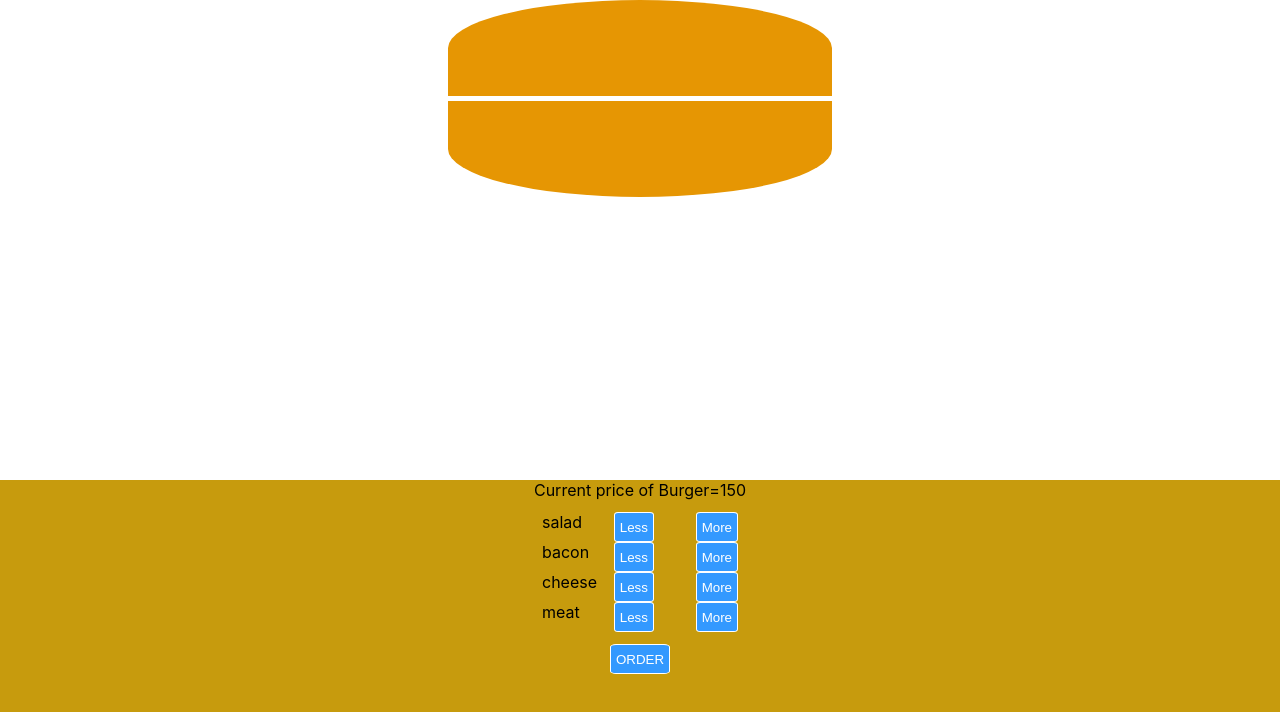
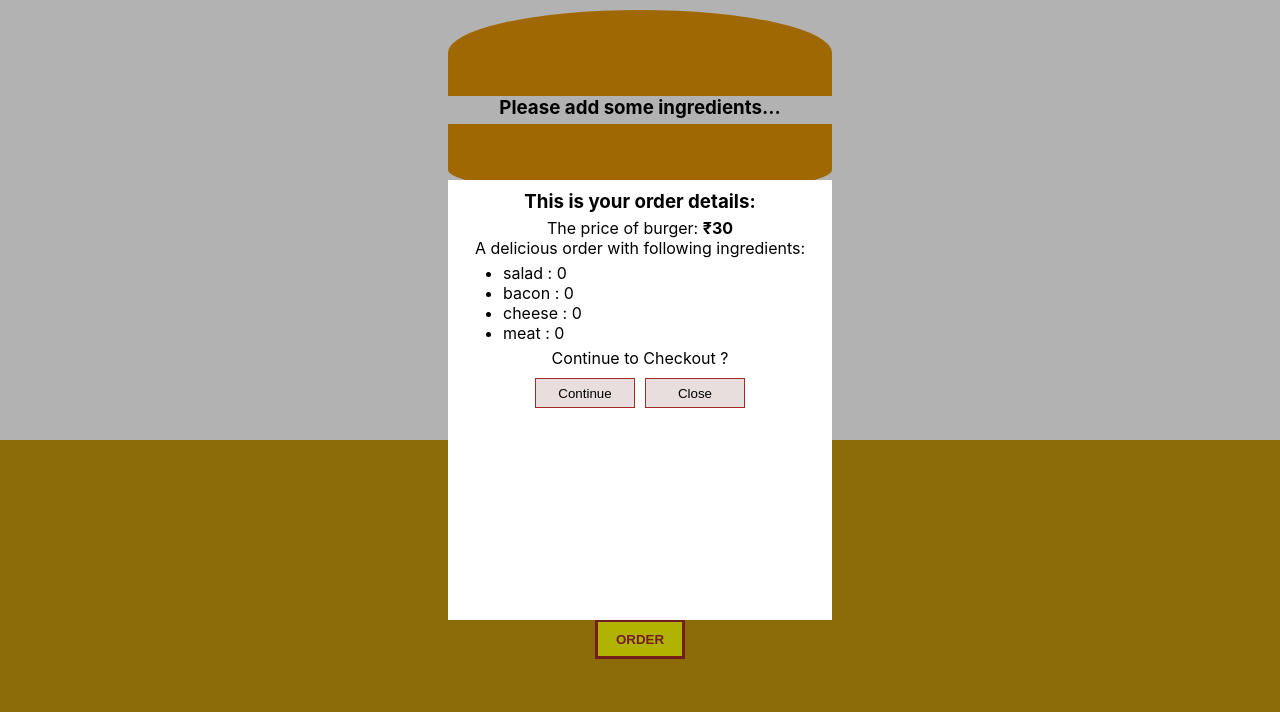
Before and after one commit to meghna2808/my-react-app, a React (Create React App) app: page / in a window 1280 px wide. Both pictures are taken after a click on the button "ORDER". Shown: the top 712 px of the page. Built offline with nearby package versions, Linux system fonts and the light colour scheme.

Commit message:
completed basic burger builder app

```diff
--- a/src/BurgerBuilder/BuildControls/BuildControls.css
+++ b/src/BurgerBuilder/BuildControls/BuildControls.css
@@ -1,5 +1,5 @@
 .build-container-div{
-    height: 40%;
+    height: 45%;
     width: 100%;
     background-color: rgb(199, 155, 13);
 }
@@ -8,12 +8,14 @@
     padding: 2px;
     margin: 10px auto;
     /* margin: auto; */
-    width: 200px;
+    width: 170px;
 }
 .element-div{
     display: flex;
     justify-content: space-between;
+    margin:3px;
 }
 .control-label{
-    width: 30px;
+    width: 60px;
+    text-align: left;
 }
--- a/src/BurgerBuilder/BuildControls/BuildControls.js
+++ b/src/BurgerBuilder/BuildControls/BuildControls.js
@@ -6,14 +6,14 @@ import "./BuildControls.css"
 function BuildControls(props) {
     // const ingredients=["Salad","Bacon","Cheese","Meat"];
     const increaseIngredient = (type) => {
-        const newIngredients = {...props.ingredients};
-        newIngredients[type]= newIngredients[type]+1;
+        const newIngredients = { ...props.ingredients };
+        newIngredients[type] = newIngredients[type] + 1;
         props.updateIngredients(newIngredients);
 
     }
     const decreaseIngredient = (type) => {
-        const newIngredients = {...props.ingredients};
-        newIngredients[type]= newIngredients[type]-1;
+        const newIngredients = { ...props.ingredients };
+        newIngredients[type] = newIngredients[type] - 1;
         props.updateIngredients(newIngredients);
 
     }
@@ -25,9 +25,9 @@ function BuildControls(props) {
                     Object.keys(props.ingredients).map((element, i) => {
                         return (
                             <div className="element-div" key={i}>
-                                <div className="control-label">{element}</div>
-                                <Button onClick={() => { decreaseIngredient(element) }}>Less</Button>
-                                <Button onClick={() => { increaseIngredient(element) }}>More</Button>
+                                <div className="control-label">{element.toUpperCase()}</div>
+                                <Button customClassName="build-control-btn" disabled={props.ingredients[element] === 0} onClick={() => { decreaseIngredient(element) }}>Less</Button>
+                                <Button customClassName="build-control-btn" onClick={() => { increaseIngredient(element) }}>More</Button>
                             </div>
                         )
                     })
@@ -38,9 +38,9 @@ function BuildControls(props) {
     return (
         <div className="build-container-div">
             <div>
-                <p>Current price of Burger=150</p>
+                <p>Current price of Burger: <strong>₹{props.totalPrice}</strong></p>
                 {ingredientsControl()}
-                <Button>ORDER</Button>
+                <Button customClassName="order-btn" onClick={props.onOrderClick}>ORDER</Button>
 
             </div>
 
--- a/src/BurgerBuilder/Burger/Burger.css
+++ b/src/BurgerBuilder/Burger/Burger.css
@@ -1,5 +1,7 @@
 .burger-container-div{
-    height: 60%;
+    padding-top: 10px;
+    height: 55%;
     background-color: white;
     width: 100%;
+    overflow-y: scroll;
 }
--- a/src/BurgerBuilder/Burger/Burger.js
+++ b/src/BurgerBuilder/Burger/Burger.js
@@ -23,6 +23,7 @@ function Burger(props) {
         <div className="burger-container-div">
             <BurgerIngredient type="top-bread" />
             {showBurgerIngredients()}
+            {showBurgerIngredients().length === 0 ? <h3>Please add some ingredients...</h3> : null}
             <BurgerIngredient type="bottom-bread" />
         </div>
     );
--- a/src/BurgerBuilder/Burger/BurgerIngredient/BurgerIngredient.css
+++ b/src/BurgerBuilder/Burger/BurgerIngredient/BurgerIngredient.css
@@ -7,19 +7,19 @@
 
 }
 .bottom-bread{
-    height:20%;
+    height:15%;
     width:30%;
     margin: 5px auto;
     background-color:rgb(230, 150, 3);
-    border-radius: 0 0 50% 50%;
+    border-radius: 0 0 30% 30%;
 
 }
 .bacon{
     height:3%;
-    width:35%;
+    width:30%;
     margin: 5px auto;
-    background-color:brown;
-    border-radius: 15px;
+    background-color:rgb(185, 22, 22);
+    /* border-radius: 15px; */
 
 }
 .salad{
@@ -34,7 +34,7 @@
     height:4%;
     width:33%;
     margin: 5px auto;
-    background-color: yellow;
+    background-color: #f4d004;
     border-radius: 15px;
 
 }
--- a/src/BurgerBuilder/BurgerContainer.css
+++ b/src/BurgerBuilder/BurgerContainer.css
@@ -6,5 +6,15 @@
     height: 100vh;
     width: 100%;
     background-color: rgb(26, 10, 12);
+}
+h3{
+    margin-bottom: 5px;
+}
 
+ul{
+    margin:5px;
 }
+
+.modal-cta{
+    margin-top:5px;
+}
--- a/src/BurgerBuilder/BurgerContainer.js
+++ b/src/BurgerBuilder/BurgerContainer.js
@@ -1,34 +1,88 @@
+import React from "react";
 import Button from "../Button";
 import { useState } from "react";
 import "./BurgerContainer.css"
 // import axios from "axios";
 import Burger from "./Burger/Burger";
 import BuildControls from "./BuildControls/BuildControls";
+import Modal from "../components/Modal/Modal";
+
 
 function BurgerBuilder() {
-    // const initialIngredients = [
-    //     {salad:0},
-    //     {bacon:0},
-    //     {cheese:0},
-    //     {meat:0}
-    // ]
+    const showOrderDetails = () => {
+        const abc =
+            <ul>
+                {
+                    Object.keys(ingredients).map((element, i) => {
+                        return (
+                            <li>{element} : {ingredients[element]}</li>
+                        );
+                    })
+                }
+            </ul>;
+        return abc;
+    }
+    const summaryModal = () => {
+        return <Modal
+            modalOpen={showModal}>
+            <div>
+                <h3>This is your order details:</h3>
+                <p>The price of burger: <strong>₹{totalPrice}</strong></p>
+                <p>A delicious order with following ingredients:</p>
+                {showOrderDetails()}
+                <p>Continue to Checkout ?</p>
+                <div className="modal-cta">
+                    <Button customClassName="modal-btn success" onClick={() => { setshowModal(false); }}>Continue</Button>
+                    <Button customClassName="modal-btn" onClick={() => { setshowModal(false); }}>Close</Button>
+                </div>
+
+            </div>
+
+        </Modal>
+    }
     const initialIngredients = {
-        salad:0,
-        bacon:0,
-        cheese:0,
-        meat:0
+        salad: 0,
+        bacon: 0,
+        cheese: 0,
+        meat: 0
     }
-    const [ingredients,setingredients]=useState(initialIngredients);
-    const updateIngredients=(newIngredients)=>{
+
+    const rate = {
+        salad: 10,
+        bacon: 50,
+        cheese: 10,
+        meat: 40
+    }
+    const [ingredients, setingredients] = useState(initialIngredients);
+    const [showModal, setshowModal] = useState(false);
+    const [totalPrice, setTotalPrice] = useState(30);
+
+    const updateIngredients = (newIngredients) => {
         setingredients(newIngredients);
-        console.log("hello",ingredients);
+        setNewTotalPrice(newIngredients);
     }
-    return(
+
+    const setNewTotalPrice = (ingredients) =>{
+        let price = 30;
+        for(let key in ingredients){
+            price = price + ingredients[key]*rate[key];
+        }
+        setTotalPrice(price);
+    }
+
+    const onOrderClick = () => {
+        setshowModal(true);
+    }
+
+    return (
         <div className="burger-container">
-            <Burger ingredients={ingredients}/>
+            {summaryModal()}
+            <Burger ingredients={ingredients} />
             <BuildControls
                 updateIngredients={updateIngredients}
                 ingredients={ingredients}
+                onOrderClick={onOrderClick}
+                totalPrice={totalPrice}
             />
         </div>
     );
--- a/src/Button.css
+++ b/src/Button.css
@@ -14,3 +14,28 @@ button:disabled{
     color: rgb(36, 34, 34);
     cursor:not-allowed;
 }
+
+.modal-btn{
+    border: 1px solid brown;
+    border-radius: 0;
+    margin:5px;
+    background-color: rgb(233, 222, 222);
+    color: black;
+    width:100px;
+}
+
+.build-control-btn{
+    border: 1px solid brown;
+    border-radius: 0;
+    background-color: rgb(117, 71, 11);
+}
+
+.order-btn{
+    width:90px;
+    height:40px;
+    background-color: yellow;
+    color: brown;
+    font-weight: 900;
+    border-radius: 0;
+    border: 3px solid brown;
+}
--- a/src/Button.js
+++ b/src/Button.js
@@ -1,9 +1,12 @@
 import './Button.css';
 
 function Button(props) {
-
+  const classname = ["button"];
+  if(props.customClassName){
+    classname.push(props.customClassName);
+  }
   return (
-    <button disabled={props.disabled} className="button" onClick={props.onClick}>{props.children}</button>
+    <button disabled={props.disabled} className={classname.join(" ")} onClick={props.onClick}>{props.children}</button>
   );
 }
 
--- /dev/null
+++ b/src/components/Modal/Modal.css
@@ -0,0 +1,16 @@
+.modal-container{
+    height: 100vh;
+    width: 100%;
+    background-color: rgba(0,0,0,0.3);
+    position: fixed;
+    display: flex;
+
+}
+
+.modal-inner{
+    height: 55%;
+    width:30%;
+    background-color: white;
+    margin:auto;
+    padding:10px;
+}
--- /dev/null
+++ b/src/components/Modal/Modal.js
@@ -0,0 +1,19 @@
+import React from "react";
+// import Button from "../Button";
+// import { useState } from "react";
+import "./Modal.css"
+// // import axios from "axios";
+// import Burger from "./Burger/Burger";
+// import BuildControls from "./BuildControls/BuildControls";
+
+
+function Modal(props) {
+    return <div className="modal-container" style={{display: props.modalOpen ? "flex" : "none"}}>
+        <div className="modal-inner">
+            {props.children}
+        </div>
+    </div>
+
+}
+
+export default Modal;
```
